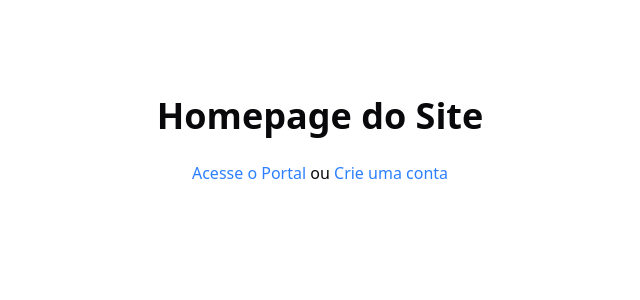
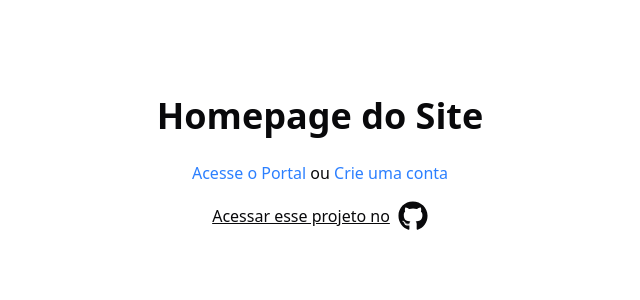
Before and after one commit to viniciusbrunheroto/sistema-auth, a Next.js app: page / in a window 1280 px wide. Shown: the top 300 px of the page, without its empty margins (320-960 px from the left). Built offline with nearby package versions, Linux system fonts and the light colour scheme.

Commit message:
Update: new adjustments

```diff
--- a/package.json
+++ b/package.json
@@ -21,6 +21,7 @@
     "next": "15.3.2",
     "react": "^19.0.0",
     "react-dom": "^19.0.0",
+    "react-icons": "^5.5.0",
     "react-toastify": "^11.0.5",
     "tailwind-merge": "^3.3.0"
   },
--- a/src/app/page.tsx
+++ b/src/app/page.tsx
@@ -1,4 +1,5 @@
 import Link from 'next/link'
+import { FaGithub } from 'react-icons/fa6'
 
 export default function Home() {
   return (
@@ -16,6 +17,17 @@ export default function Home() {
           Crie uma conta
         </Link>
       </nav>
+
+      <Link
+        href="https://github.com/viniciusbrunheroto/sistema-auth"
+        target="_blank"
+        className="hover:text-blue-500 transition-all duration-300 py-4 inline-block"
+      >
+        <span className="flex gap-2 items-center underline">
+          {' '}
+          Acessar esse projeto no <FaGithub size={30} />
+        </span>
+      </Link>
     </main>
   )
 }
```
Also changed, not shown: 1 other file (tests, documents, lock files or other folders).
